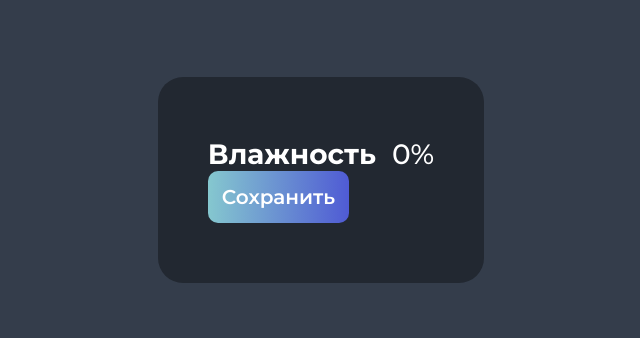
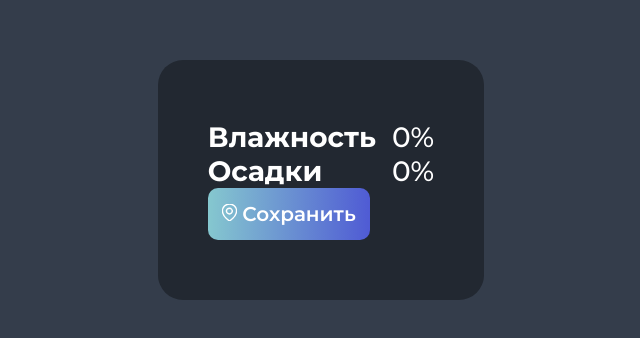
Before and after one commit to Rjevskey/weather-widget, a Vue app: page / in a window 1280 px wide. Shown: the part 228-566 px from the top of the page, without its empty margins (319-959 px from the left). Built offline with nearby package versions, Linux system fonts and the light colour scheme.

Commit message:
work commit 23.10.25

```diff
--- a/src/App.vue
+++ b/src/App.vue
@@ -1,12 +1,17 @@
 <script setup>
 import MyButton from "./components/MyButton.vue";
+import IconComponent from "./assets/icon/icons-location.vue";
 import Stat from "./components/Stat.vue";
 </script>
 
 <template>
     <main class="main">
-        <Stat />
-        <MyButton> Сохранить </MyButton>
+        <Stat label="Влажность" stat="0%" />
+        <Stat label="Осадки" stat="0%" />
+        <MyButton>
+            <IconComponent></IconComponent>
+            Сохранить
+        </MyButton>
     </main>
 </template>
 
--- /dev/null
+++ b/src/assets/icon/icons-location.vue
@@ -0,0 +1,18 @@
+<script setup></script>
+
+<template>
+    <svg
+        width="15"
+        height="17"
+        viewBox="0 0 25 30"
+        fill="none"
+        xmlns="http://www.w3.org/2000/svg"
+    >
+        <path
+            d="M12.5 0C5.6 0 0 5.6 0 12.5C0 21.875 12.5 30 12.5 30C12.5 30 25 21.875 25 12.5C25 5.6 19.4 0 12.5 0ZM12.5 17.5C9.4625 17.5 7 15.0375 7 12.5C7 9.9625 9.4625 7.5 12.5 7.5C15.0375 7.5 17.5 9.9625 17.5 12.5C17.5 15.0375 15.0375 17.5 12.5 17.5Z"
+            fill="none"
+            stroke="#FFFFFF"
+            stroke-width="2.5"
+        />
+    </svg>
+</template>
--- a/src/components/Stat.vue
+++ b/src/components/Stat.vue
@@ -1,9 +1,14 @@
-<script setup></script>
+<script setup>
+const { label = "Не задан", stat } = defineProps({
+    label: String,
+    stat: String,
+});
+</script>
 
 <template>
     <div class="stat">
-        <div class="stat-name">Влажность</div>
-        <div class="stat-value">0%</div>
+        <div class="stat-name">{{ label }}</div>
+        <div class="stat-value">{{ stat }}</div>
     </div>
 </template>
 
```
